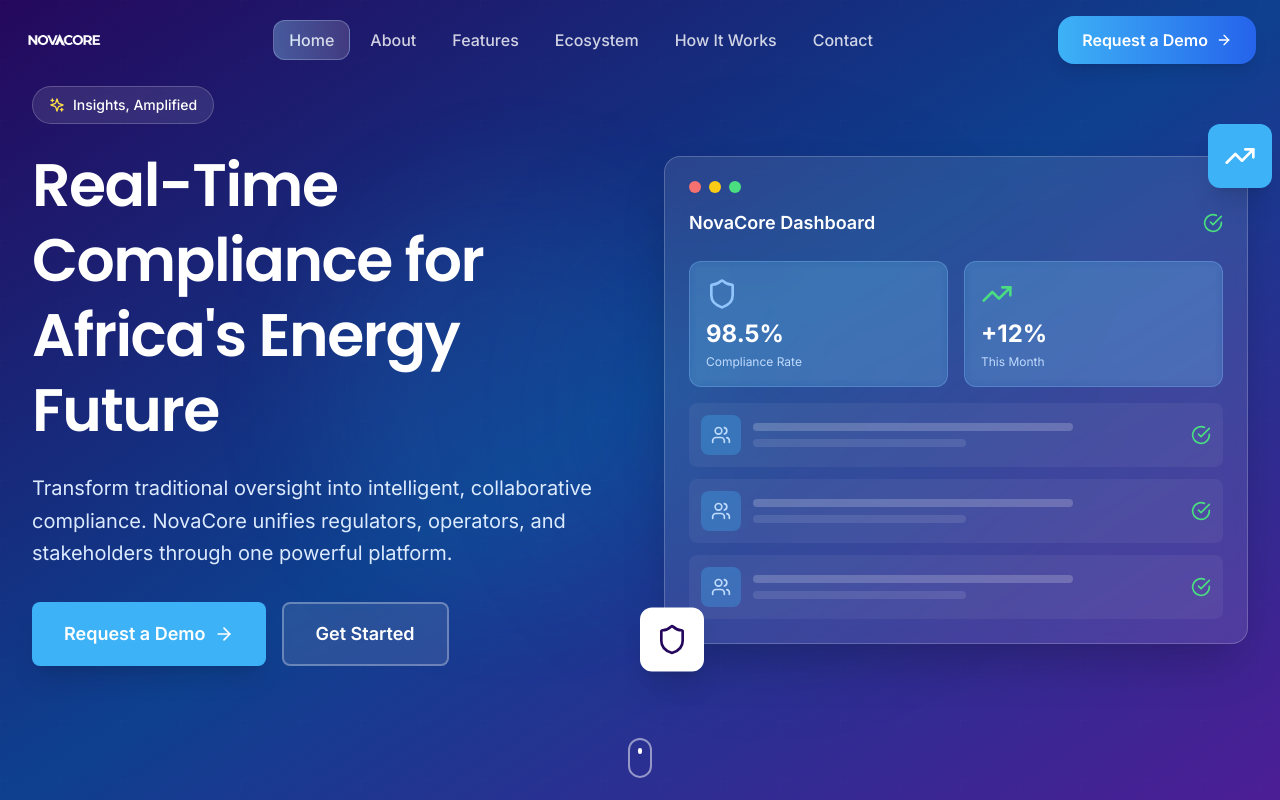
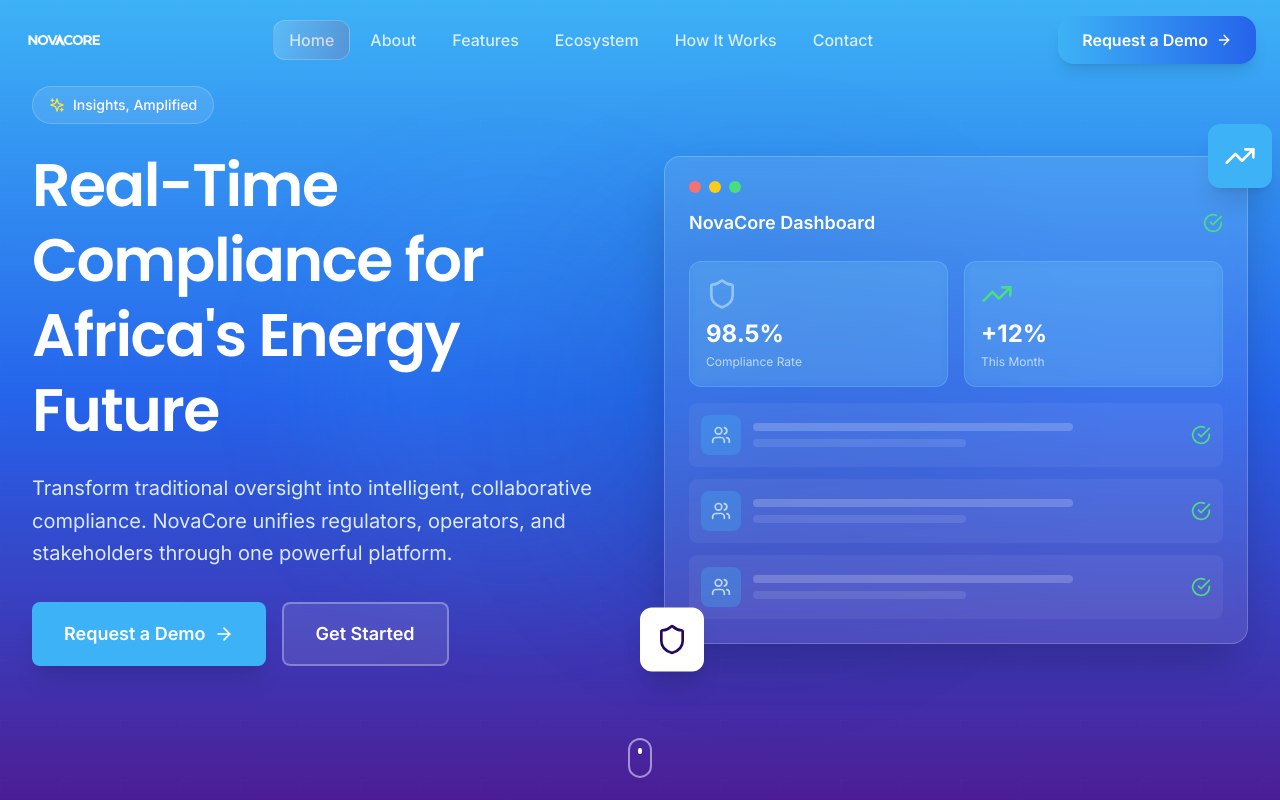
Before and after one commit to temiadebayo/novacore-website, a Next.js app: page / in a window 1280 px wide. Shown: the top 800 px of the page. Built offline with nearby package versions, Linux system fonts and the light colour scheme.

Commit message:
feat: update landing page hero gradient to match contact page for consistent branding

```diff
--- a/components/Hero.tsx
+++ b/components/Hero.tsx
@@ -9,7 +9,7 @@
   const router = useRouter()
 
   return (
-    <section id="home" className="relative min-h-screen flex items-center overflow-hidden bg-gradient-to-br from-brand-950 via-primary-900 to-brand-900">
+    <section id="home" className="relative min-h-screen flex items-center overflow-hidden bg-gradient-to-b from-primary-500 via-primary-600 to-brand-900">
       {/* Animated background elements */}
       <div className="absolute inset-0 overflow-hidden">
         <motion.div
```
